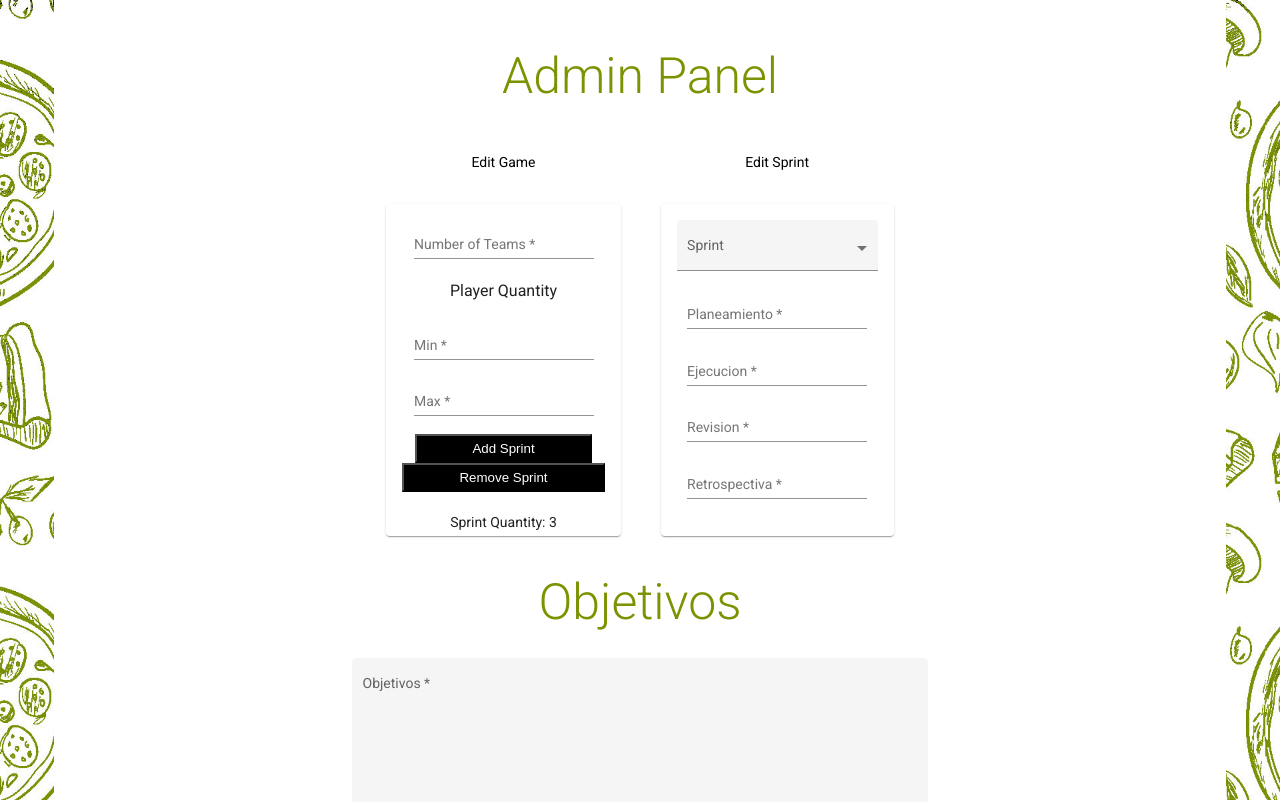
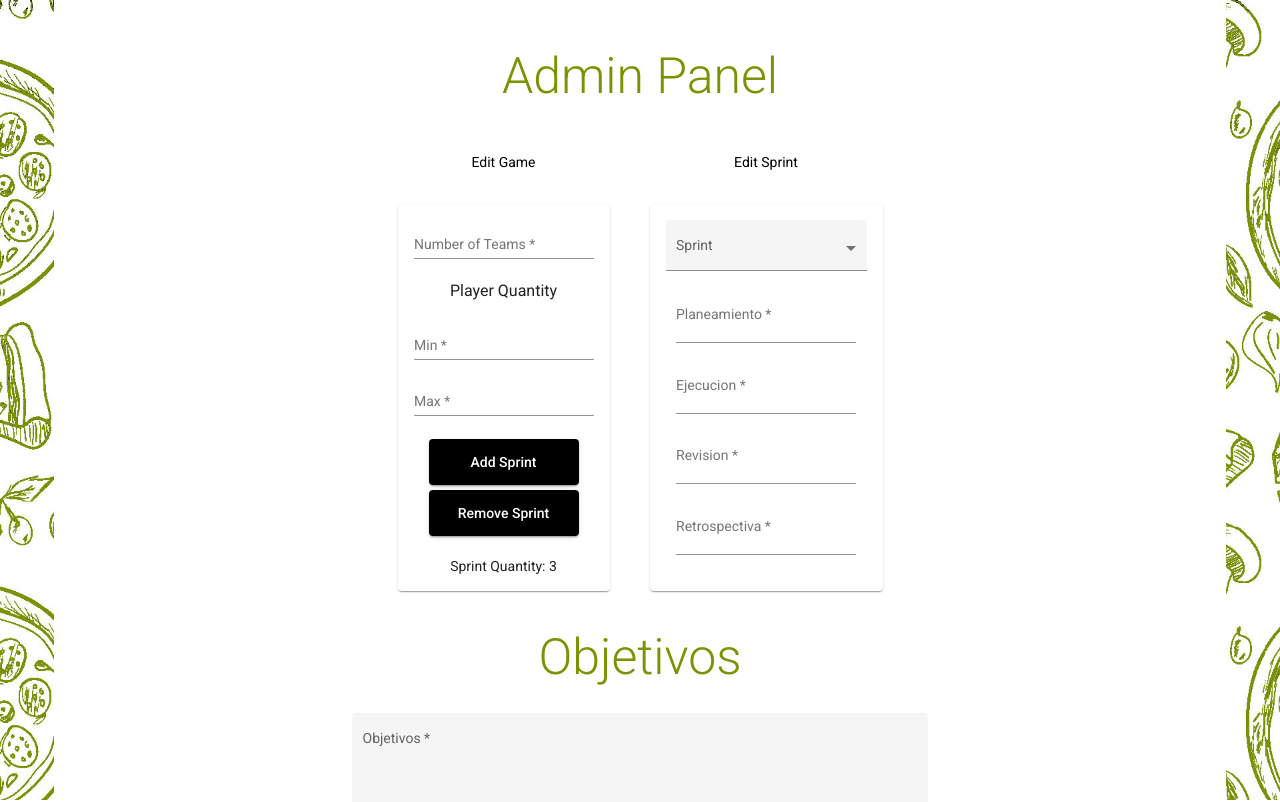
Before and after one commit to sebaschr/AgileChef, an Angular app: page /adminPanel in a window 1280 px wide. Shown: the top 802 px of the page. Built offline with nearby package versions, Linux system fonts and the light colour scheme.

Commit message:
css buttons

```diff
--- a/src/app/admin-panel/admin-panel.component.css
+++ b/src/app/admin-panel/admin-panel.component.css
@@ -13,6 +13,7 @@ button{
     padding:5px 55px;
     background-color:black;
     color:#fff;
+    margin-top:5px;
 }
 
 button:disabled {
@@ -55,9 +56,24 @@ button:disabled {
 }
 
 .edit-panel{
-    height:300px;
+    height:355px;
+}
+
+#edit-sprint input{
+    margin:7px 0;
 }
 
 .objetivos{
     width:50%;
 }
+
+.sprintBtn{
+    padding:5px 10px;
+    width:150px;
+    background-color:black;
+    color:#fff;
+}
+
+button:hover{
+    opacity:0.7;
+}
--- a/src/app/admin-panel/admin-panel.component.html
+++ b/src/app/admin-panel/admin-panel.component.html
@@ -14,12 +14,12 @@
                             <h3>Player Quantity</h3>
                             <mat-form-field>
                                 <mat-label>Min</mat-label>
-                                <input type="number" min="1" max="10" oninput="this.value = Math.abs(this.value)"  matInput formControlName="playerQuantityMin" placeholder="">
+                                <input type="number" matInput formControlName="playerQuantityMin" placeholder="">
                             </mat-form-field>
                             <br>
                             <mat-form-field>
                                 <mat-label>Max</mat-label>
-                                <input type="number" min="1" max="10" oninput="this.value = Math.abs(this.value)"  matInput formControlName="playerQuantityMax" placeholder="">
+                                <input type="number" matInput formControlName="playerQuantityMax" placeholder="">
                             </mat-form-field>
                             <br>
                             <!-- <mat-form-field>
@@ -27,9 +27,9 @@
                                 <input type="number" matInput formControlName="sprintQuantity">
                             </mat-form-field> -->
 
-                            <button (click)="addSprint()">Add Sprint</button>
+                            <button (click)="addSprint()"  class="sprintBtn" mat-raised-button color="secondary">Add Sprint</button>
                             <br>
-                            <button [disabled]="minReached" (click)="removeSprint()">Remove Sprint</button>
+                            <button [disabled]="minReached"  (click)="removeSprint()"  class="sprintBtn" mat-raised-button color="secondary">Remove Sprint</button>
                             <p>Sprint Quantity: <span id="sprintQuantity">{{sprintCounter}}</span></p>
                         </mat-card>
                     </div>
@@ -38,7 +38,7 @@
                 <div class="container-sprint">
                     <div class="child">
                         <p>Edit Sprint</p>
-                        <mat-card class="edit-panel">
+                        <mat-card class="edit-panel" id="edit-sprint">
                             <mat-form-field appearance="fill">
                                 <mat-label>Sprint</mat-label>
                                 <select matNativeControl formControlName="selectSprint">
@@ -51,22 +51,22 @@
                             <br>
                             <mat-form-field>
                                 <mat-label>Planeamiento</mat-label>
-                                <input type="number" min="1" oninput="this.value = Math.abs(this.value)"  matInput formControlName="planningTime" placeholder="">
+                                <input type="number" matInput formControlName="planningTime" placeholder="">
                             </mat-form-field>
                             <br>
                             <mat-form-field>
                                 <mat-label>Ejecucion</mat-label>
-                                <input type="number" min="1" oninput="this.value = Math.abs(this.value)"  matInput formControlName="executionTime" placeholder="">
+                                <input type="number" matInput formControlName="executionTime" placeholder="">
                             </mat-form-field>
                             <br>
                             <mat-form-field>
                                 <mat-label>Revision</mat-label>
-                                <input type="number" min="1" oninput="this.value = Math.abs(this.value)"  matInput formControlName="reviewingTime">
+                                <input type="number" matInput formControlName="reviewingTime">
                             </mat-form-field>
                             <br>
                             <mat-form-field>
                                 <mat-label>Retrospectiva</mat-label>
-                                <input type="number" min="1" oninput="this.value = Math.abs(this.value)"  matInput formControlName="retrospectiveTime">
+                                <input type="number" matInput formControlName="retrospectiveTime">
                             </mat-form-field>
                         </mat-card>
                     </div>
```
